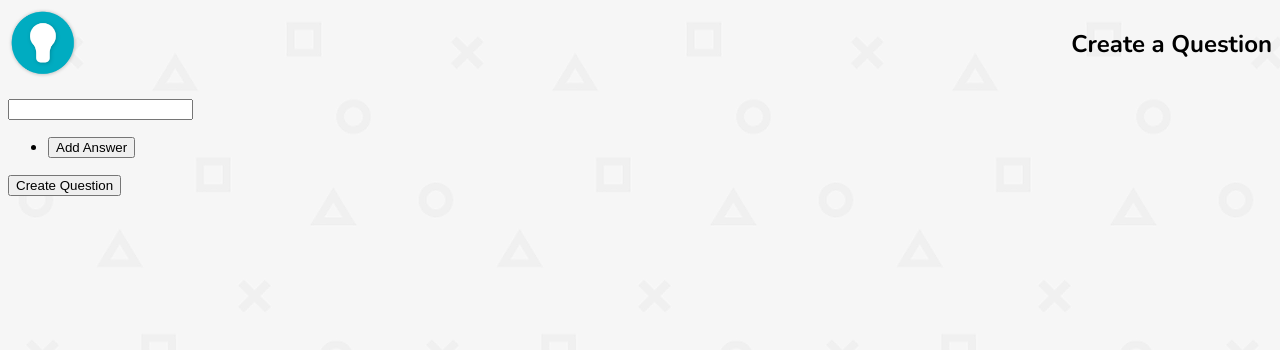
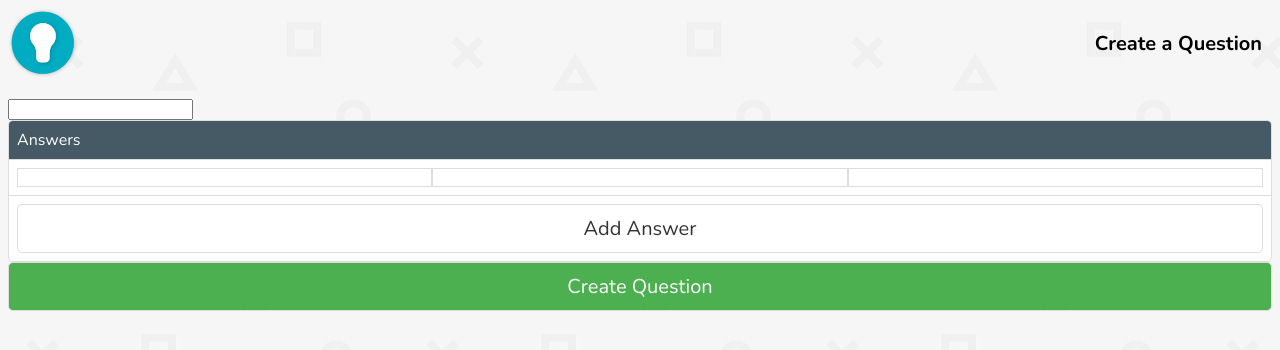
Before and after one commit to lukeartnak/twevia, a React app: page /questions/create in a window 1280 px wide. Built offline with nearby package versions, Linux system fonts and the light colour scheme.

Commit message:
ui tweaks

```diff
--- a/app/components/button/button.scss
+++ b/app/components/button/button.scss
@@ -18,6 +18,7 @@
   border: 1px solid #ddd;
   border-radius: 5px;
   font-family: inherit;
+  font-size: 1.25rem;
   outline: none;
 
   &--block {
--- a/app/components/list-group/list-group.js
+++ b/app/components/list-group/list-group.js
@@ -2,12 +2,10 @@ import React from 'react'
 
 import './list-group.scss'
 
-const ListGroup = ({items, renderHeader, renderItem, getKey, onItemClick}) => (
+const ListGroup = ({title, items, renderItem, renderFooter, getKey, onItemClick}) => (
   <ul className="list-group">
-    {renderHeader ? (
-      <li className="list-group__item list-group--header">
-        {renderHeader()}
-      </li>
+    {title ? (
+      <li className="list-group__item list-group--header">{title}</li>
     ) : null}
     {items.map((item, i) => (
       <li className="list-group__item"
@@ -17,6 +15,9 @@ const ListGroup = ({items, renderHeader, renderItem, getKey, onItemClick}) => (
         {renderItem(item)}
       </li>
     ))}
+    {renderFooter ? (
+      <li className="list-group__item">{renderFooter()}</li>
+    ) : null}
   </ul>
 )
 
--- a/app/index.js
+++ b/app/index.js
@@ -1,10 +1,10 @@
 import React from 'react'
 import ReactDOM from 'react-dom'
 
-import {BrowserRouter as Router, Switch, Route} from 'react-router-dom'
-import Home from './views/home'
-import Lobby from './views/lobby'
-import Create from './views/create'
+import {BrowserRouter as Router, Switch, Route, Link} from 'react-router-dom'
+import CreateView from './views/create/create'
+import LobbyView from './views/lobby/lobby'
+import HomeView from './views/home/home'
 
 import './index.scss'
 
@@ -18,18 +18,20 @@ class Application extends React.Component {
     return (
       <Router>
         <div className="container">
-          <header>
-            <img src="/assets/logo.png" alt="Twevia Logo"/>
+          <div className="nav">
+            <Link className="nav__logo" to="/">
+              <img src="/assets/logo.png" alt="Twevia Logo"/>
+            </Link>
             <Switch>
               <Route exact path="/" component={HomeHeader} />
               <Route path="/rooms/:name" component={LobbyHeader} />
               <Route path="/questions/create" component={CreateHeader} />
             </Switch>
-          </header>
+          </div>
           <Switch>
-            <Route exact path="/" component={Home} />
-            <Route path="/rooms/:name" component={Lobby} />
-            <Route path="/questions/create" component={Create} />
+            <Route exact path="/" component={HomeView} />
+            <Route path="/rooms/:name" component={LobbyView} />
+            <Route path="/questions/create" component={CreateView} />
           </Switch>
         </div>
       </Router>
@@ -39,15 +41,15 @@ class Application extends React.Component {
 }
 
 const HomeHeader = () => (
-  <h2>Twevia</h2>
+  <div className="nav__text">Twevia</div>
 )
 
 const LobbyHeader = (props) => (
-  <h2>Room {props.match.params.name}</h2>
+  <div className="nav__text">Room {props.match.params.name}</div>
 )
 
 const CreateHeader = () => (
-  <h2>Create a Question</h2>
+  <div className="nav__text">Create a Question</div>
 )
 
 ReactDOM.render(
--- a/app/index.scss
+++ b/app/index.scss
@@ -7,13 +7,26 @@ body {
   background: url('/assets/bg.png')
 }
 
-header {
+.nav {
   display: flex;
-  justify-content: space-between;
+  align-items: center;
   height: 70px;
   margin-bottom: 20px;
 
-  img {
+  &__logo {
     height: 100%;
+
+    img {
+      height: 100%;
+    }
   }
+
+  &__text {
+    flex: 1;
+    text-align: right;
+    font-size: 1.25rem;
+    font-weight: bold;
+    padding-right: 10px;
+  }
+
 }
--- a/app/views/create.js
+++ b/app/views/create/create.js
@@ -1,7 +1,12 @@
 import React from 'react'
 import axios from 'axios'
 
-class Create extends React.Component {
+import Button from '../../components/button/button'
+import ListGroup from '../../components/list-group/list-group'
+
+import './create.scss'
+
+class CreateView extends React.Component {
 
   constructor() {
     super()
@@ -9,7 +14,10 @@ class Create extends React.Component {
     this.addAnswer = this.addAnswer.bind(this)
     this.updateAnswer = this.updateAnswer.bind(this)
     this.submitQuestion = this.submitQuestion.bind(this)
-    this.state = {title: '', answers: []}
+    this.state = {
+      title: '',
+      answers: [{id: 0}]
+    }
   }
 
   updateTitle(e) {
@@ -44,15 +52,14 @@ class Create extends React.Component {
     return (
       <div className="create">
         <input type="text" defaultValue={title} onChange={this.updateTitle} />
-        <ul className="questions">
-          {answers.map(answer =>
-            <Answer key={answer.id} onUpdate={this.updateAnswer} {...answer} />
-          )}
-          <li>
-            <button onClick={this.addAnswer}>Add Answer</button>
-          </li>
-        </ul>
-        <button onClick={this.submitQuestion}>Create Question</button>
+        <ListGroup
+          title="Answers"
+          items={this.state.answers}
+          getKey={answer => answer.id}
+          renderItem={answer => <Answer {...answer} />}
+          renderFooter={() => <Button theme="default" onClick={this.addAnswer} block>Add Answer</Button>}
+        />
+        <Button theme="action" onClick={this.submitQuestion} block>Create Question</Button>
       </div>
     )
   }
@@ -83,14 +90,14 @@ class Answer extends React.Component {
   render() {
     let {id, hint, primary, alternate} = this.props
     return (
-      <li className="answer">
+      <div className="answer">
         <input type="text" defaultValue={hint} onChange={this.updateHint} />
         <input type="text" defaultValue={primary} onChange={this.updatePrimary} />
         <input type="text" defaultValue={alternate} onChange={this.updateAlternate} />
-      </li>
+      </div>
     )
   }
 
 }
 
-export default Create
+export default CreateView
--- /dev/null
+++ b/app/views/create/create.scss
@@ -0,0 +1,9 @@
+.answer {
+  display: flex;
+
+  input {
+    flex: 1;
+    width: 100%;
+    border: 1px solid #ddd;
+  }
+}
--- a/app/views/home.js
+++ b/app/views/home/home.js
@@ -2,10 +2,12 @@ import React from 'react'
 import axios from 'axios'
 
 import {Link} from 'react-router-dom'
-import Button from '../components/button/button'
-import ListGroup from '../components/list-group/list-group'
+import Button from '../../components/button/button'
+import ListGroup from '../../components/list-group/list-group'
 
-class Home extends React.Component {
+import './home.scss'
+
+class HomeView extends React.Component {
 
   constructor() {
     super()
@@ -47,23 +49,20 @@ class Home extends React.Component {
     return (
       <div className="home-view">
         <Button theme="action" onClick={this.hostRoom} block>Host a Room</Button>
-        <Link to="/questions/create">
-          <Button theme="primary" onClick={this.hostRoom} block>
-            Create a Question
-          </Button>
-        </Link>
-
         <ListGroup
+          title="Rooms"
           items={this.state.rooms}
           getKey={room => room.id}
-          renderHeader={() => <span>Rooms</span>}
           renderItem={room => <span>{room.name}</span>}
           onItemClick={this.joinRoom}
         />
+        <Link to="/questions/create">
+          <Button theme="primary" block>Create a Question</Button>
+        </Link>
       </div>
     )
   }
 
 }
 
-export default Home
+export default HomeView
--- a/app/views/lobby.js
+++ b/app/views/lobby/lobby.js
@@ -2,10 +2,12 @@ import React from 'react'
 import io from 'socket.io-client'
 import axios from 'axios'
 
-import ListGroup from '../components/list-group/list-group'
-import InputForm from '../components/input-form/input-form'
+import InputForm from '../../components/input-form/input-form'
+import ListGroup from '../../components/list-group/list-group'
 
-class Lobby extends React.Component {
+import './lobby.scss'
+
+class LobbyView extends React.Component {
 
   constructor(props) {
     super()
@@ -61,20 +63,20 @@ class Lobby extends React.Component {
     }
 
     return (
-      <div className="lobby">
+      <div className="lobby-view">
         {this.state.player ? (
           <div>
             <ListGroup
+              title="Players"
               items={this.state.players}
               getKey={player => player.id}
-              renderHeader={() => <span>Players</span>}
               renderItem={player => <span>{player.name}</span>}
             />
             {this.state.questions.length ? (
               <ListGroup
+                title="Questions"
                 items={this.state.questions}
                 getKey={question => question.id}
-                renderHeader={() => <span>Questions</span>}
                 renderItem={question => <span>{question.title}</span>}
               />
             ) : (
@@ -91,4 +93,4 @@ class Lobby extends React.Component {
 
 }
 
-export default Lobby
+export default LobbyView
--- /dev/null
+++ b/app/views/lobby/lobby.scss
@@ -0,0 +1,7 @@
+.lobby-view {
+
+  .input-form {
+    font-size: 2rem;
+  }
+
+}
```
Also changed, not shown: app/views/home/home.scss (added).
